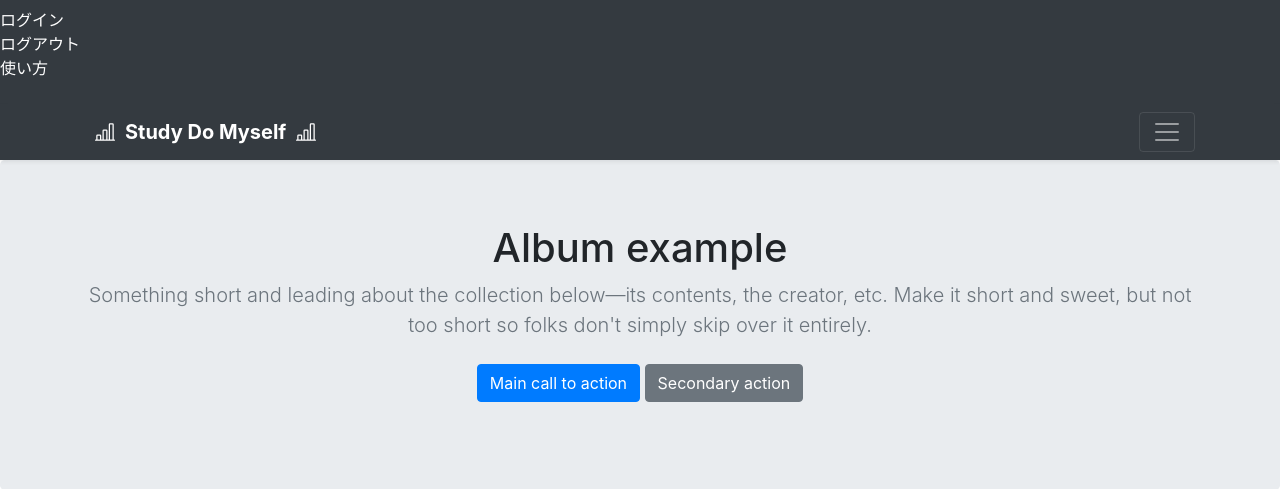
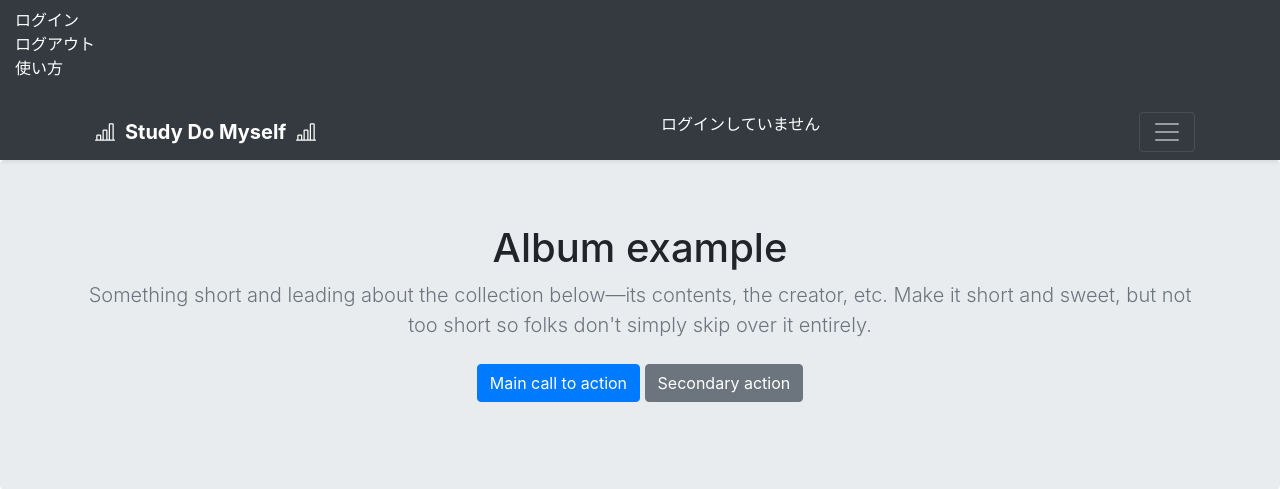
Before and after one commit to pythonvava/Study-Do-myself-app, a Django app: page / in a window 1280 px wide, after a click that opens the changed part. Shown: the top 489 px of the page. Run offline with Django 3.2, Linux system fonts and the light colour scheme; some libraries are stand-ins or nearby versions.

Commit message:
firstpg etc. modifi 11/15-2

```diff
--- a/studyapp/static/css/firstpg.css
+++ b/studyapp/static/css/firstpg.css
@@ -2,3 +2,7 @@
     width: 100%;
     padding: 0
 }
+
+.user-name{
+    color: white;
+}
--- a/studyapp/urls.py
+++ b/studyapp/urls.py
@@ -1,9 +1,10 @@
 from django.urls import path
-from .views import firstpg, signin, project, profile
+from .views import firstpg, login, logout, project, profile
 
 urlpatterns = [
     path('', firstpg, name='firstpg'),
-    path('signin/', signin, name='signin'),
+    path('login/', login, name='login'),
+    path('logout/', logout, name='logout'),
     path('project/', project, name='project'),
     path('profile/', profile, name='profile'),
 ]
--- a/studyapp/views.py
+++ b/studyapp/views.py
@@ -1,6 +1,6 @@
 from django.shortcuts import render, redirect
 from django.contrib.auth.models import User
-from django.contrib.auth import authenticate, login
+from django.contrib.auth import authenticate, login, logout
 from django.contrib.auth.forms import UserCreationForm
 from .forms import ProjectForm
 
@@ -9,7 +9,7 @@ def firstpg(request):
     return  render(request, 'firstpg.html')
 
 
-def signin(request):
+def login(request):
     if request.method == "POST":
         form = UserCreationForm(request.POST)
         if form.is_valid(): #入力に誤りがあるか確認
@@ -24,11 +24,14 @@ def signin(request):
                 #ユーザをログイン状態にする
                 login(request, new_user)
                 return redirect('firstpg')
-        form.add_error(None, 'LOGIN_ID、またはPASSWORDが違います。')
     else:
         form = UserCreationForm()
-    return render(request, 'signin.html', {'form': form})
+    return render(request, 'login.html', {'form': form})
 
+
+def logout(request):
+    logout(request)
+    return render(request, 'firstpg.html')
 
 
 def project(request):
--- a/studypro/settings.py
+++ b/studypro/settings.py
@@ -123,3 +123,5 @@ STATIC_URL = '/static/'
 STATICFILES_DIRS = (
     os.path.join(BASE_DIR, "static"),
 )
+
+LOGOUT_REDIRECT_URL = 'firstpg'
--- a/templates/firstpg.html
+++ b/templates/firstpg.html
@@ -22,16 +22,16 @@
   <header>
     <div class="container-fluid">
       <div class="collapse bg-dark" id="navbarHeader">
-        <div class="row jsutify-content-end">
-          <div class="col-sm-4 py-2">
-            <ul class="list-unstyled">
-              <li><a href="signin" class="text-white">ログイン</a></li>
-              <li><a href="#" class="text-white">ログアウト</a></li>
-              <li><a href="#" class="text-white">使い方</a></li>
-            </ul>
-          </div>
+        <div class="row"></div>
+        <div class="col-sm-4 md-1 py-2">
+          <ul class="list-unstyled">
+            <li><a href="login" class="text-white">ログイン</a></li>
+            <li><a href="#" class="text-white">ログアウト</a></li>
+            <li><a href="#" class="text-white">使い方</a></li>
+          </ul>
         </div>
       </div>
+    </div>
     </div>
     <div class="navbar navbar-dark bg-dark shadow-sm">
       <div class="container d-flex justify-content-between">
@@ -48,6 +48,15 @@
               d="M11 2a1 1 0 0 1 1-1h2a1 1 0 0 1 1 1v12h.5a.5.5 0 0 1 0 1H.5a.5.5 0 0 1 0-1H1v-3a1 1 0 0 1 1-1h2a1 1 0 0 1 1 1v3h1V7a1 1 0 0 1 1-1h2a1 1 0 0 1 1 1v7h1V2zm1 12h2V2h-2v12zm-3 0V7H7v7h2zm-5 0v-3H2v3h2z" />
           </svg>
         </a>
+
+        <div class="user-name">
+          {% if user.is_authenticated %}
+          <P>こんにちわ　{{ user.get_user_name }}</P>
+          {% else %}
+          <P>ログインしていません</P>
+          {% endif %}
+        </div>
+
         <button class="navbar-toggler" type="button" data-toggle="collapse" data-target="#navbarHeader"
           aria-controls="navbarHeader" aria-expanded="false" aria-label="Toggle navigation">
           <span class="navbar-toggler-icon"></span>
```
Also changed, not shown: studyapp/static/css/login.css (renamed from studyapp/static/css/signin.css, +16 -0 lines), templates/login.html (added, +35 -0 lines), templates/signin.html (deleted, +0 -33 lines).
